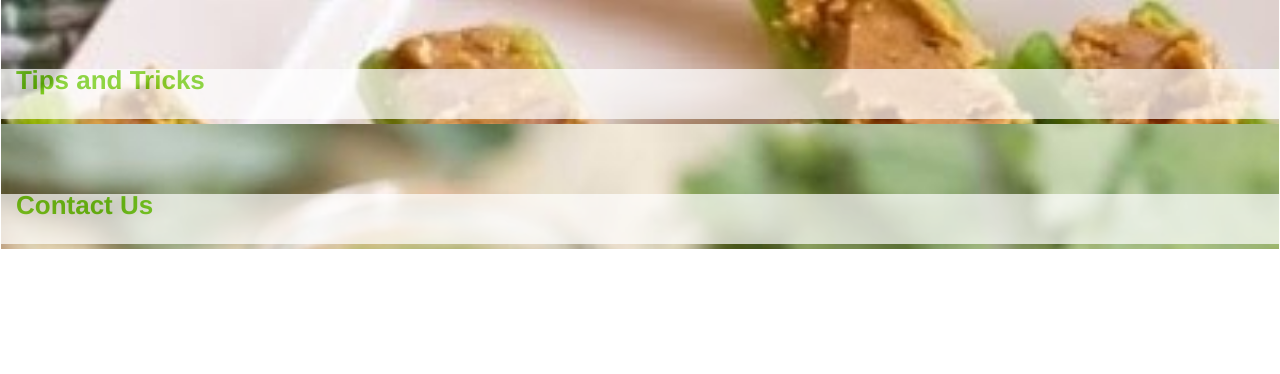
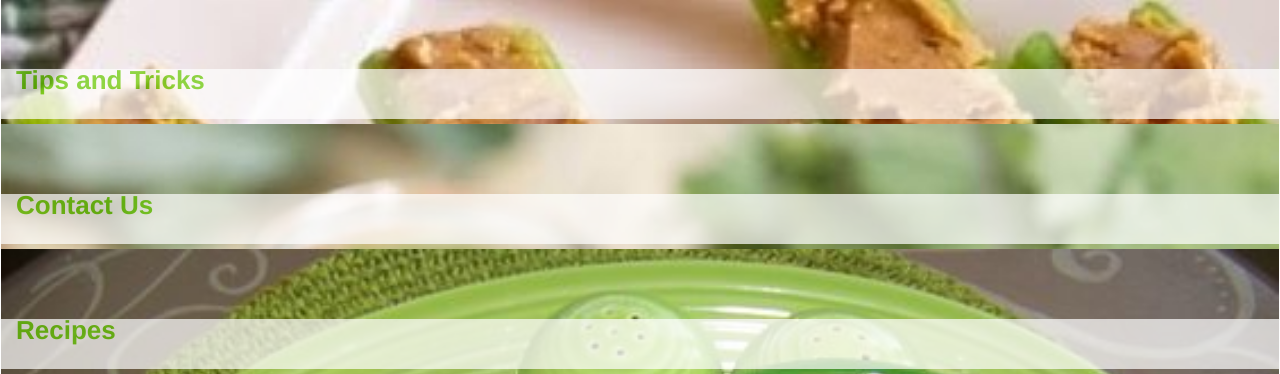
Before and after one commit to AustinBCIT/MVF, a PHP site: page /mobileindex.html in a window 1280 px wide. Shown: the part 521-895 px from the top of the page. Before the commit the page ends 770 px from the top, so only its background shows below. Run offline with PHP 8.4, Linux system fonts and the light colour scheme; some libraries are stand-ins or nearby versions.

Commit message:
added recipes to home

```diff
--- a/css/index.css
+++ b/css/index.css
@@ -26,6 +26,14 @@
     background-repeat: no-repeat;
     height:125px;
     background-image: url(../images/smoothie.jpg);
+    background-size:cover;
+    padding:0px !important;
+}
+
+.pic-container3 {
+    background-repeat: no-repeat;
+    height:125px;
+    background-image: url(../images/meal.jpg);
     background-size:cover;
     padding:0px !important;
 }
--- a/mobileindex.html
+++ b/mobileindex.html
@@ -159,6 +159,17 @@
                 </a>
             </div>
         </a>
+         <a href="#">
+            <div class="pic-container3 col-xs-12 col-md-12">
+                <a href="contact.html">
+
+                    <div class="para-container col-xs-12 col-md-12">
+
+                     <div class="contact col-xs-12">Recipes</div>
+                    </div>
+                </a>
+            </div>
+        </a>
     </body>
 
 
```
Also changed, not shown: images/meal.jpg (added).
